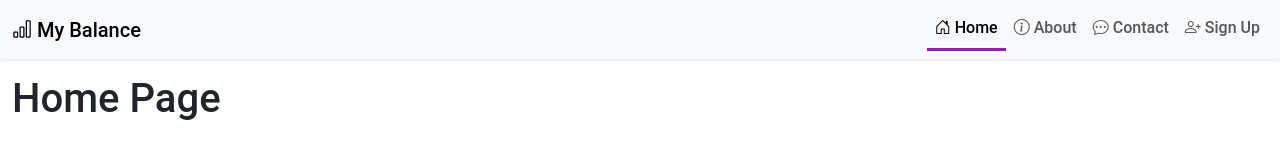
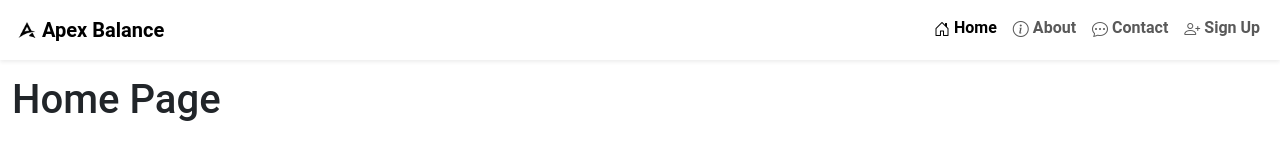
Before and after one commit to AungNyanHtet18/Balance-Tracker, a React (Vite) app in the folder balance-web/: page /home in a window 1280 px wide. Shown: the top 160 px of the page. Built offline with nearby package versions, Linux system fonts and the light colour scheme.

Commit message:
complete for refactoring navigation

```diff
--- a/balance-web/src/index.css
+++ b/balance-web/src/index.css
@@ -30,10 +30,54 @@ body {
 }
 
 /*Navbar */
-.nav-border-color {
-   border-bottom-color: var(--primary-color) !important;
+.nav-text {
+  position: relative;
+  padding-bottom: 4px;
+  transition: color 0.25s ease-in-out;
 }
 
+.nav-text::after {
+  content: "";
+  position: absolute;
+  left: 0;
+  bottom: 0;
+  width: 100%;
+  height: 3px;
+  border-radius: 999px;
+  background: linear-gradient(90deg, #8f23aa 0%, #b54ccc 100%);
+  transform: scaleX(0);
+  transform-origin: left;
+  opacity: 0.65;
+  transition: transform 0.7s ease, opacity 0.25s ease;
+}
+
+.nav-link .active .nav-text {
+  color: var(--primary-color);
+}
+
+.nav-link:hover .nav-text::after {
+  transform: scaleX(1);
+  opacity: 1;
+}
+
+ .dropdownhover:hover  .dropdown-menu {
+    display: block;
+}
+
+ .dropdownhover:hover  .userdropdown{
+    display: block;
+    right: 2px;
+}
+
+
+
+
+
+.dropdown-item.active,
+.dropdown-item:active{
+    background-color: var(--primary-color) !important;
+    color: white !important;
+}
 
 
 /*Button */
--- a/balance-web/src/pages/landing/_layout.tsx
+++ b/balance-web/src/pages/landing/_layout.tsx
@@ -1,6 +1,7 @@
 import { Link, Outlet, useNavigate } from "react-router";
 import NavItem from "../../ui/nav-item";
 import { authStore } from "../../model/store/auth-result.store";
+import logoImage from "../../assets/logo.png"
 
 export default function LandingLayout() {
 
@@ -27,10 +28,13 @@ function Navigation() {
     }
 
     return (
-        <nav className="navbar bg-light navbar-expand shadow-sm">
+        <nav className="navbar navbar-expand shadow-sm">
             <div className="container-fluid">
                 <Link to="#" className="navbar-brand">
-                    <i className="bi-bar-chart"></i> My Balance
+                    <div className="d-flex align-items-center">
+                       <img src={logoImage} alt="Logo" width={30} height={30} />
+                         <h5 className="fw-bold mb-0">Apex Balance</h5>
+                    </div>
                 </Link>
 
                 <ul className="navbar-nav">
--- a/balance-web/src/pages/management/_layout.tsx
+++ b/balance-web/src/pages/management/_layout.tsx
@@ -1,12 +1,17 @@
-import { Link, matchPath, Outlet, useLocation, useNavigate } from "react-router"
+import { Link, matchPath, NavLink, Outlet, useLocation, useNavigate } from "react-router"
 import { authStore } from "../../model/store/auth-result.store"
 import ManagementPlanProvider from "../../model/provider/management-plan-provider"
 import ClientErrorMessage from "../../ui/client-error-message"
 import { useEffect, useState } from "react"
 import { getYears } from "../../model/client/management/dashboard-client"
 import { BusinessYearContext } from "../../model/provider/business-years-context"
+import logoImage from "../../assets/logo.png"
 
-const fullWidthRoutes: string[] = ['/admin/master/payment/edit','/admin/master/payment/:id','/admin/master/plan/edit','/admin/master/plan/:id'];
+const fullWidthRoutes: string[] = ['/admin/master/payment/edit',
+                                   '/admin/master/payment/:id',
+                                   '/admin/master/plan/edit',
+                                   '/admin/master/plan/:id',
+                                   '/admin/subscriptions/:id'];
 
 export default function AdminLayout() {
 
@@ -61,42 +66,48 @@ function Navigation() {
     }
 
     return (
-        <nav className="navbar navbar-expand navbar-light bg-light shadow-sm sticky-top">
+        <nav className="navbar navbar-expand navbar-light bg-white shadow-sm sticky-top">
             <div className="container-fluid">
                 <Link className="navbar-brand" to='/admin'>
-                    <i className="bi-house"></i> Balance Admin
+                    <div className="d-flex align-items-center">
+                       <img src={logoImage} alt="Logo" width={30} height={30} />
+                         <h5 className="fw-bold mb-0">Apex Balance</h5>
+                    </div>
                 </Link>
 
                 <ul className="navbar-nav">
                     <li className="nav-item">
-                        <Link to="/admin/subscriptions" className="nav-link">
-                            <i className="bi-cart-plus"></i> Subscriptions
-                        </Link>
+                        <NavLink to="/admin/subscriptions" className={({ isActive }) =>
+                            `nav-link d-flex align-items-start gap-1 fw-semibold  ${isActive ? "active" : ""}`}>
+                            <i className="bi-cart-plus"></i><span className="nav-text">Subscriptions</span>
+                        </NavLink>
                     </li>
                     <li className="nav-item">
-                        <Link to="/admin/contact" className="nav-link">
-                            <i className="bi bi-chat-dots"></i> Contact
-                        </Link>
+                        <NavLink to="/admin/contact" className={({ isActive }) =>
+                            `nav-link d-flex align-items-start gap-1 fw-semibold  ${isActive ? "active" : ""}`}>
+                            <i className="bi bi-chat-dots"></i><span className="nav-text">Contact</span>
+                        </NavLink>
                     </li>
                     <li className="nav-item">
-                        <Link to="/admin/members" className="nav-link">
-                            <i className="bi-people"></i> Members
-                        </Link>
+                        <NavLink to="/admin/members" className={({ isActive }) =>
+                            `nav-link d-flex align-items-start gap-1 fw-semibold  ${isActive ? "active" : ""}`}>
+                            <i className="bi-people"></i> <span className="nav-text">Members</span>
+                        </NavLink>
                     </li>
-                    <li className="nav-item dropdown">
-                        <a href="#" className="nav-link dropdown-toggle" data-bs-toggle="dropdown" >
+                    <li className="nav-item dropdown dropdownhover">
+                        <a href="#" className="nav-link dropdown-toggle fw-semibold " >
                             <i className="bi-database"></i> Master Data
                         </a>
                         <ul className="dropdown-menu">
                             <li>
-                                <Link to="/admin/master/plan" className="dropdown-item">
+                                <NavLink to="/admin/master/plan" className="dropdown-item">
                                     <i className="bi-bookmark-heart"></i> Subscription Plan
-                                </Link>
+                                </NavLink>
                             </li>
                             <li>
-                                <Link to="/admin/master/payment" className="dropdown-item">
+                                <NavLink to="/admin/master/payment" className="dropdown-item">
                                     <i className="bi-credit-card"></i> Payment Method
-                                </Link>
+                                </NavLink>
                             </li>
                         </ul>
                     </li>
@@ -104,7 +115,7 @@ function Navigation() {
                         <a onClick={e => {
                             e.preventDefault()
                             signOut()
-                        }} className="nav-link">
+                        }} className="nav-link fw-semibold ">
                             <i className="bi-lock"></i> Sign Out
                         </a>
                     </li>
--- a/balance-web/src/pages/management/master/payments/payments.tsx
+++ b/balance-web/src/pages/management/master/payments/payments.tsx
@@ -46,7 +46,7 @@ export default function PaymentMethods() {
                         <i className="bi-search"></i> Search
                     </button>
 
-                    <Link to="edit" className="btn btn-outline-dark ms-2">
+                    <Link to="edit" className="btn btn-purple ms-2">
                         <i className="bi-plus"></i> Create Payment
                     </Link>
                 </div>
--- a/balance-web/src/pages/management/master/plans/plans.tsx
+++ b/balance-web/src/pages/management/master/plans/plans.tsx
@@ -51,7 +51,7 @@ export default function SubscriptionPlanManagement() {
                         <i className="bi-search"></i> Search
                     </button>
 
-                    <Link to="/admin/master/plan/edit" className="btn btn-outline-dark ms-2">
+                    <Link to="/admin/master/plan/edit" className="btn btn-purple ms-2">
                         <i className="bi-plus"></i> Create Plan
                     </Link>
                 </div>
--- a/balance-web/src/pages/management/subscription/details.tsx
+++ b/balance-web/src/pages/management/subscription/details.tsx
@@ -74,7 +74,7 @@ function UpdateDialog({status, save} : {status : SubscriptionStatus, save : (for
             {status == 'Denied' &&
                 <FormGroup label="Deny Reason">
                     <textarea {...register('message', {required : true})} className="form-control" placeholder="Enter Deny Reason"></textarea>
-                    {errors.message && <FormError message="Please eneter deny reason." />}
+                    {errors.message && <FormError message="Please enter deny reason." />}
                 </FormGroup>
             }
             </form>
@@ -96,7 +96,7 @@ function SubscriptionDetailsView({details, setStatus} : {details: SubscriptionDe
     }, [details, setShow])
 
     return (
-        <Page title="Subscription Details" icon={<i className="bi-cart-plus"></i>} actions={
+        <Page className="p-3 bg-light" title="Subscription Details" icon={<i className="bi-cart-plus"></i>} actions={
             details?.status == 'Pending' &&
             <div>
                 <button onClick={() => updateStatus('Approved')} type="button" className="btn btn-primary">
@@ -129,7 +129,7 @@ function SubscriptionDetailsView({details, setStatus} : {details: SubscriptionDe
 
                 </div>
 
-                <div className="col">
+                <div className="col mb-4">
                     <Card title="Member" className="mb-3" >
                         <Information label="Name" value={details?.memberName || ''} />
                         <Information label="Phone" value={details?.phone || 'No Phone Number'} />
@@ -150,8 +150,7 @@ function SubscriptionDetailsView({details, setStatus} : {details: SubscriptionDe
                 </div>
 
                 <div className="col-3">
-
-                    <div className="card" style={{maxHeight: "450px"}}>
+                    <div className="card" style={{maxHeight: "460px"}}>
                         <div className="card-body">
                             <h5 className="d-flex gap-2 color-type fw-bold"><i className="bi-filetype-png"></i>Payment Slip</h5>
                             <div className="slip-container">
--- a/balance-web/src/pages/members/_layout.tsx
+++ b/balance-web/src/pages/members/_layout.tsx
@@ -9,6 +9,7 @@ import type React from "react"
 import { useEffect, useState } from "react"
 import { getYears } from "../../model/client/member/dashboard-client"
 import { BusinessYearContext } from "../../model/provider/business-years-context"
+import logoImage from "../../assets/logo.png"
 
 const fullWidthRoutes: string[] = ['/member/entry/credit/edit',
                                     '/member/entry/debit/edit',
@@ -81,10 +82,13 @@ function Navigation() {
     }
 
     return (
-        <nav className="navbar bg-light navbar-expand shadow-sm">
+        <nav className="navbar bg-light navbar-expand bg-white shadow-sm sticky-top">
             <div className="container-fluid">
                 <Link to="/member" className="navbar-brand">
-                    <i className="bi-bar-chart"></i> My Balance
+                    <div className="d-flex align-items-center">
+                       <img src={logoImage} alt="Logo" width={30} height={30} />
+                         <h5 className="fw-bold mb-0">Apex Balance</h5>
+                    </div>
                 </Link>
 
                 <ul className="navbar-nav">
@@ -96,11 +100,11 @@ function Navigation() {
                     <NavItem path="/member/entry/credit" title="Credit" icon={<i className="bi-bag-plus"></i>} />
                     <NavItem path="/member/ledger" title="Ledgers" icon={<i className="bi-tags"></i>} />
 
-                    <li className="nav-item dropdown">
-                        <a href="#" className="nav-link dropdown-toggle" data-bs-toggle="dropdown" >
+                    <li className="nav-item dropdown dropdownhover">
+                        <a href="#" className="nav-link dropdown-toggle fw-semibold">
                             <i className="bi-person"></i> {auth?.name}
                         </a>
-                        <ul className="dropdown-menu dropdown-menu-end">
+                        <ul className="dropdown-menu userdropdown">
                             <li>
                                 <Link to="/member" className="dropdown-item">
                                     <i className="bi-house"></i> Dashboard
--- a/balance-web/src/pages/members/entry/edit.tsx
+++ b/balance-web/src/pages/members/entry/edit.tsx
@@ -91,7 +91,7 @@ export default function LedgerEntryEdit() {
     const itemArray = useWatch({control : control, name : 'items'})
 
     return (
-        <div className="w-100 px-4 py-3 bg-light">
+        <div className="w-100 px-4 py-3">
            <div className="d-flex mb-3">
                 <h4 className="fw-bold color-type"><i className="bi-pencil-square me-2"></i>
                     {query.get('id') ? "Edit" : "Create"} {ledgerType} Entry
--- a/balance-web/src/pages/members/info/edit.tsx
+++ b/balance-web/src/pages/members/info/edit.tsx
@@ -101,11 +101,11 @@ export default function MemberInfoEdit() {
                        <MemberImage src={memberPhoto} />
 
                        <div className="mt-2">
-                         <button onClick={uploadImage} type="button" className="btn btn-outline-secondary me-2">
+                         <button onClick={uploadImage} type="button" className="btn btn-dark me-2">
                               <i className="bi-upload"></i> Upload Image
                          </button>
 
-                         <button type="submit" disabled={!isValid} className="btn btn-secondary">
+                         <button type="submit" disabled={!isValid} className="btn btn-purple">
                             <i className="bi-save"></i> Save
                          </button>
                        </div>
--- a/balance-web/src/pages/members/subscriptions/details.tsx
+++ b/balance-web/src/pages/members/subscriptions/details.tsx
@@ -34,7 +34,7 @@ export default function MemberSubscriptionDetails() {
     }
 
     return (
-        <Page className="p-3 bg-light" icon={<i className="bi-credit-card"></i> } title="Subscription Details">
+        <Page className="p-3 " icon={<i className="bi-credit-card"></i> } title="Subscription Details">
             <div className="row">
                 <div className="col-3">
                     <Card className="mb-4" title="New Plan" icon={<i className="bi-shield-check me-2"></i>}>
--- a/balance-web/src/pages/members/subscriptions/edit.tsx
+++ b/balance-web/src/pages/members/subscriptions/edit.tsx
@@ -98,7 +98,7 @@ export default function SubscriptionApplication() {
 
 
     return (
-        <div className="px-4 py-3 bg-light" >
+        <div className="px-4 py-3" >
             <div className="d-flex mb-3">
                 <h4 className="fw-bold color-type"><i className="bi bi-bag-check-fill me-2"></i>Subscribe Plan</h4>
            </div>
--- a/balance-web/src/ui/nav-item.tsx
+++ b/balance-web/src/ui/nav-item.tsx
@@ -1,12 +1,13 @@
 import type React from "react";
-import { Link, NavLink } from "react-router";
+import { NavLink } from "react-router";
 
 export default function NavItem({icon, title, path} : {icon?: React.ReactNode, title: string, path: string}) {
     return (
         <li className="nav-item">
             <NavLink to={path} className={({ isActive }) =>
-                `nav-link d-flex align-items-center gap-1  ${isActive ? "active border-bottom border-3 nav-border-color" : ""}`}>
-                {icon}<span>{title}</span>
+                `nav-link d-flex align-items-center gap-1 fw-semibold  ${isActive ? "active" : ""}`}>
+                {icon}
+                <span className="nav-text">{title}</span>
             </NavLink>
         </li>
     )
```
Also changed, not shown: balance-web/src/assets/logo.png (added).
